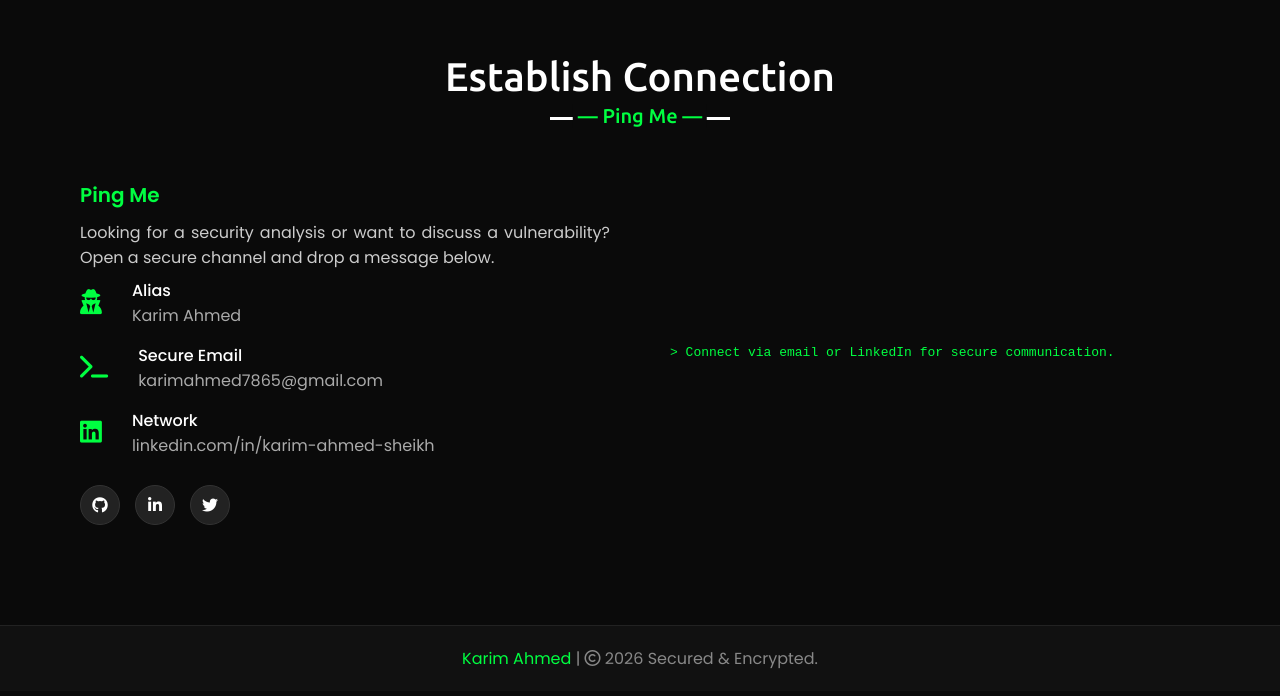
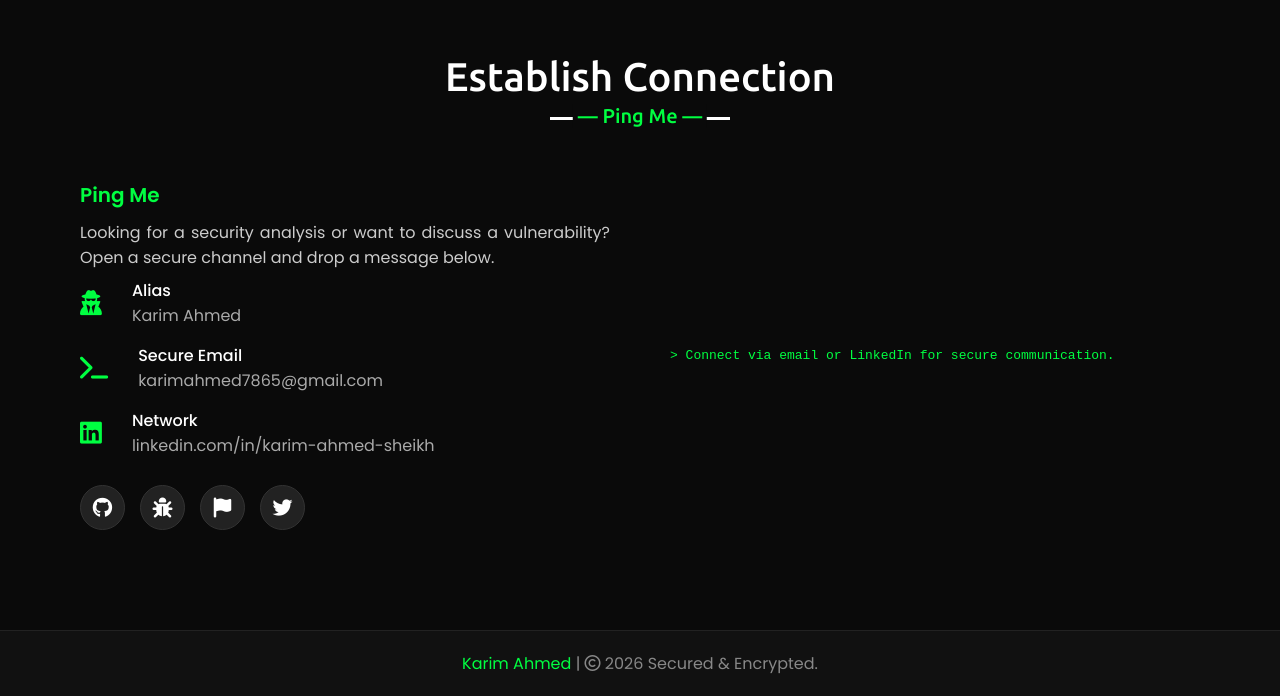
Before and after one commit to DANGERHACKER007/portfolio, a plain HTML site: page index.html in a window 1280 px wide. Shown: the part 3635-4331 px from the top of the page. Drawn offline with nearby package versions, Linux system fonts and the light colour scheme.

```diff
--- a/index.html
+++ b/index.html
@@ -4,10 +4,10 @@
     <title>Karim Ahmed | Cybersecurity Portfolio</title>
     <meta charset="UTF-8" />
     <meta name="viewport" content="width=device-width" />
-    <link rel='stylesheet' href='https://cdnjs.cloudflare.com/ajax/libs/font-awesome/5.15.3/css/all.min.css'>
+    <!-- Added FontAwesome CDN to ensure icons load properly -->
+    <link rel="stylesheet" href="https://cdnjs.cloudflare.com/ajax/libs/font-awesome/6.4.0/css/all.min.css">
     <link rel='stylesheet' href='https://cdn.jsdelivr.net/npm/bootstrap-icons@1.8.2/font/bootstrap-icons.css'>
     <link rel='stylesheet' href='https://fonts.googleapis.com/css2?family=Comfortaa:wght@300;400;500;600;700&family=Poppins:wght@100;300;400;500;600;700;800;900&family=Ubuntu:wght@300;400;500;700&display=swap' rel='stylesheet'>
-    <link rel='stylesheet' href='https://cdnjs.cloudflare.com/ajax/libs/OwlCarousel2/2.3.4/assets/owl.carousel.min.css'>
     <style>
         * {
           margin: 0;
@@ -501,30 +501,29 @@
           padding: 0;
           margin: 20px 0 0 0;
           display: flex;
-        }
-
-        .social-menu ul li {
+          gap: 15px;
           list-style: none;
-          margin-right: 15px;
         }
 
         .social-menu ul li a {
           display: flex;
           justify-content: center;
           align-items: center;
-          width: 40px;
-          height: 40px;
+          width: 45px;
+          height: 45px;
           border-radius: 50%;
           background-color: #222;
           color: #fff;
           transition: 0.3s;
           border: 1px solid #333;
+          font-size: 20px;
         }
 
         .social-menu ul li a:hover {
           background-color: #00ff41;
           color: #111;
           transform: translateY(-5px);
+          box-shadow: 0 5px 15px rgba(0, 255, 65, 0.4);
         }
 
         /*  Footer  */
@@ -771,19 +770,39 @@
                   </div>
                 </div>
 
-                <!-- Social -->
+                <!-- Updated Social Section -->
                 <div class="social-menu">
                   <ul>
-                    <li><a href="#"><i class="fa-brands fa-github"></i></a></li>
-                    <li><a href="#"><i class="fa-brands fa-linkedin-in"></i></a></li>
-                    <li><a href="#"><i class="fa-brands fa-twitter"></i></a></li>
+                    <!-- GitHub -->
+                    <li>
+                        <a href="https://github.com/DANGERHACKER007" target="_blank" title="GitHub">
+                            <i class="fab fa-github"></i>
+                        </a>
+                    </li>
+                    <!-- Bugcrowd -->
+                    <li>
+                        <a href="#" target="_blank" title="Bugcrowd Profile">
+                            <i class="fas fa-bug"></i>
+                        </a>
+                    </li>
+                    <!-- TryHackMe -->
+                    <li>
+                        <a href="#" target="_blank" title="TryHackMe Profile">
+                            <i class="fas fa-flag"></i>
+                        </a>
+                    </li>
+                    <!-- Twitter -->
+                    <li>
+                        <a href="#" target="_blank" title="Twitter InfoSec">
+                            <i class="fa-brands fa-twitter"></i>
+                        </a>
+                    </li>
                   </ul>
                 </div>
               </div>
             </div>
 
             <div class="column right">
-                <!-- Keep your original contact form HTML here if needed, styled with dark themes -->
                 <p style="color: #00ff41; font-family: monospace;">> Connect via email or LinkedIn for secure communication.</p>
             </div>
           </div>
@@ -797,7 +816,6 @@
         </span>
       </footer>
 
-      <script src='https://kit.fontawesome.com/3b57a2a2a7.js'></script>
       <script src='https://code.jquery.com/jquery-3.5.1.min.js'></script>
 
       <!-- Basic script for sticky navbar and scroll button -->
```
